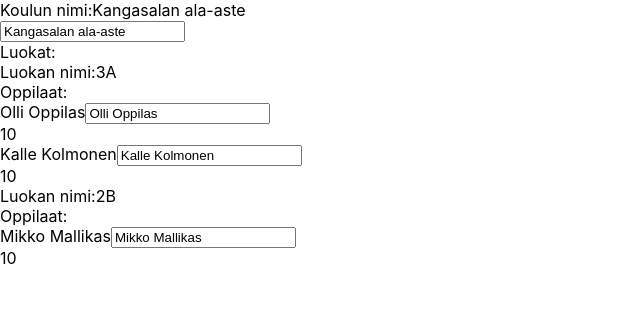
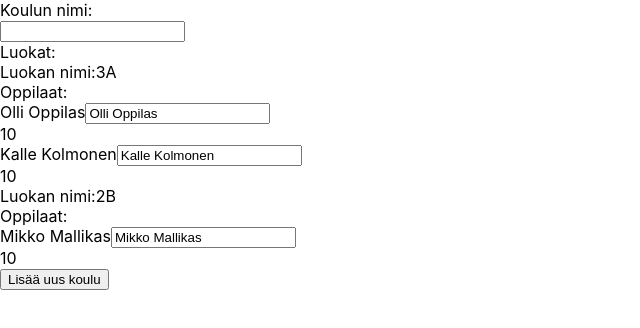
Before and after one commit to juvuorin/omaappis, a React (Create React App) app: page / in a window 1280 px wide. Shown: the top 328 px of the page, without its empty margins (0-640 px from the left). Built offline with nearby package versions, Linux system fonts and the light colour scheme.

Commit message:
jemmataan kokelma kouluja

```diff
--- a/src/App.js
+++ b/src/App.js
@@ -22,36 +22,42 @@ let luokka2 = {
   oppilaat: [oppilas2]
 }
 
-let koulu_ = {
-  oppilaidenMäärä: 100,
-  nimi: "Kangasalan ala-aste",
-  luokat: [luokka1, luokka2],
+let appiksenData = {
+  koulut: [{
+    oppilaidenMäärä: 100,
+    luokat: [luokka1, luokka2]
+  }],
   tallennetaanko: false,
-  tietoAlustettu:false
-
+  tietoAlustettu: false
 }
 
 function reducer(state, action) {
   switch (action.type) {
 
-    case 'KOULUN_NIMI_MUUTTUI':
+    case 'KOULUN_NIMI_MUUTTUI': {
       console.log("Reduceria kutsuttiin", action)
       console.log("Koulun uusi nimi olisi:", action.payload)
-      return { ...state, nimi: action.payload, tallennetaanko: true };
+      const tilaKopio = { ...state, tallennetaanko: true }
+      tilaKopio.koulut[action.payload.index].nimi = action.payload.nimi
+      return tilaKopio
+    }
 
-
-    case 'OPPILAAN_NIMI_MUUTTUI':
+    case 'OPPILAAN_NIMI_MUUTTUI': {
       console.log("Reduceria kutsuttiin", action)
-      let nimi = action.payload.nimi
-      let kouluKopio = { ...state }
-      kouluKopio.luokat[action.payload.luokanIndex].oppilaat[action.payload.oppilaanIndex].nimi = nimi
-      kouluKopio.tallennetaanko= true
-      return kouluKopio
+      const tilaKopio = { ...state, tallennetaanko: true }
+      tilaKopio.koulut[action.payload.koulunIndex].luokat[action.payload.luokanIndex].oppilaat[action.payload.oppilaanIndex].nimi = action.payload.nimi
+      return tilaKopio
+    }
+    case 'LISÄÄ_KOULU': {
+      console.log("Reduceria kutsuttiin", action)
+      const uudetKoulut = [...state.koulut,{ nimi: "oletusnimi" ,luokat:[]}]
+      return {...state, koulut:uudetKoulut}
+    }
     case 'PÄIVITÄ_TALLENNUSTILA':
       return { ...state, tallennetaanko: action.payload }
 
     case 'ALUSTA_DATA':
-      return {...action.payload, tietoAlustettu:true}
+      return { ...action.payload, tietoAlustettu: true }
 
 
     default:
@@ -61,14 +67,14 @@ function reducer(state, action) {
 
 function App() {
 
-  const [koulu, dispatch] = useReducer(reducer, koulu_);
+  const [appData, dispatch] = useReducer(reducer, appiksenData);
 
   useEffect(() => {
     let kouludata = localStorage.getItem('kouludata');
     if (kouludata == null) {
       console.log("Data luettiin vakiosta")
-      localStorage.setItem('kouludata', JSON.stringify(koulu_));
-      dispatch({ type: "ALUSTA_DATA", payload: koulu_ })
+      localStorage.setItem('kouludata', JSON.stringify(appiksenData));
+      dispatch({ type: "ALUSTA_DATA", payload: appiksenData })
 
     } else {
       console.log("Data luettiin local storagesta")
@@ -79,20 +85,21 @@ function App() {
   }, []);
   useEffect(() => {
 
-    if (koulu.tallennetaanko == true) {
+    if (appData.tallennetaanko == true) {
       console.log("koulun nimi pitää tallentaa")
-      console.log("koulu:",koulu)
+      console.log("koulu:", appData)
 
-      localStorage.setItem('kouludata', JSON.stringify(koulu));
+      localStorage.setItem('kouludata', JSON.stringify(appData));
       dispatch({ type: "PÄIVITÄ_TALLENNUSTILA", payload: false })
     }
-  }, [koulu.tallennetaanko]);
+  }, [appData.tallennetaanko]);
 
 
   return (
     <div>
 
-      {koulu.tietoAlustettu && <Koulu koulu={koulu} dispatch={dispatch} />}
+      {appData.tietoAlustettu && appData.koulut.map((koulu, index) => <Koulu koulunIndex={index} index={index} koulu={koulu} dispatch={dispatch} />)}
+      <button onClick={() => dispatch({ type: 'LISÄÄ_KOULU' })}>Lisää uus koulu</button>
     </div>
   );
 }
--- a/src/Koulu.js
+++ b/src/Koulu.js
@@ -8,10 +8,10 @@ const Koulu = (props) => {
       <div>Koulun nimi:{props.koulu.nimi}</div>
 {/*       <input type="text" onChange={(event)=>{ props.koulunNimiMuuttui(event.target.value) }}  value = {props.koulu.nimi}/>
  */}
-       <input type="text" onChange={(event)=>{ props.dispatch({type:"KOULUN_NIMI_MUUTTUI",payload:event.target.value})}}  value = {props.koulu.nimi}/>
+       <input type="text" onChange={event=>{ props.dispatch({type:"KOULUN_NIMI_MUUTTUI",payload:{index:props.index,nimi:event.target.value} })}} value = {props.koulu.nimi}/>
 
       <div>Luokat:</div>
-      <div>{props.koulu.luokat.map((luokka,index) => <Luokka dispatch={props.dispatch} luokanIndex = {index} luokka={luokka} />)}</div>
+      <div>{props.koulu.luokat.map((luokka,index) => <Luokka dispatch={props.dispatch} koulunIndex = {props.koulunIndex} luokanIndex = {index} luokka={luokka} />)}</div>
     </>
   );
 }
--- a/src/Luokka.js
+++ b/src/Luokka.js
@@ -8,7 +8,7 @@ const Luokka = (props) => {
       <div>Luokan nimi:{props.luokka.nimi}</div>
        <div>Oppilaat:</div>
 
-       <div>{props.luokka.oppilaat.map((oppilas,index) => <Oppilas dispatch={props.dispatch} index={index} luokanIndex={props.luokanIndex} oppilas={oppilas} tieto2={10} />)}</div>
+       <div>{props.luokka.oppilaat.map((oppilas,index) => <Oppilas dispatch={props.dispatch} koulunIndex={props.koulunIndex} index={index} luokanIndex={props.luokanIndex} oppilas={oppilas} tieto2={10} />)}</div>
      </>
   );
 }
--- a/src/Oppilas.js
+++ b/src/Oppilas.js
@@ -11,6 +11,8 @@ const Oppilas = (props) => {
           {
           nimi:event.target.value,
           oppilaanIndex:props.index,
+          koulunIndex:props.koulunIndex,
+
           luokanIndex:props.luokanIndex}
           })}}  value = {props.oppilas.nimi}/>
 
```
